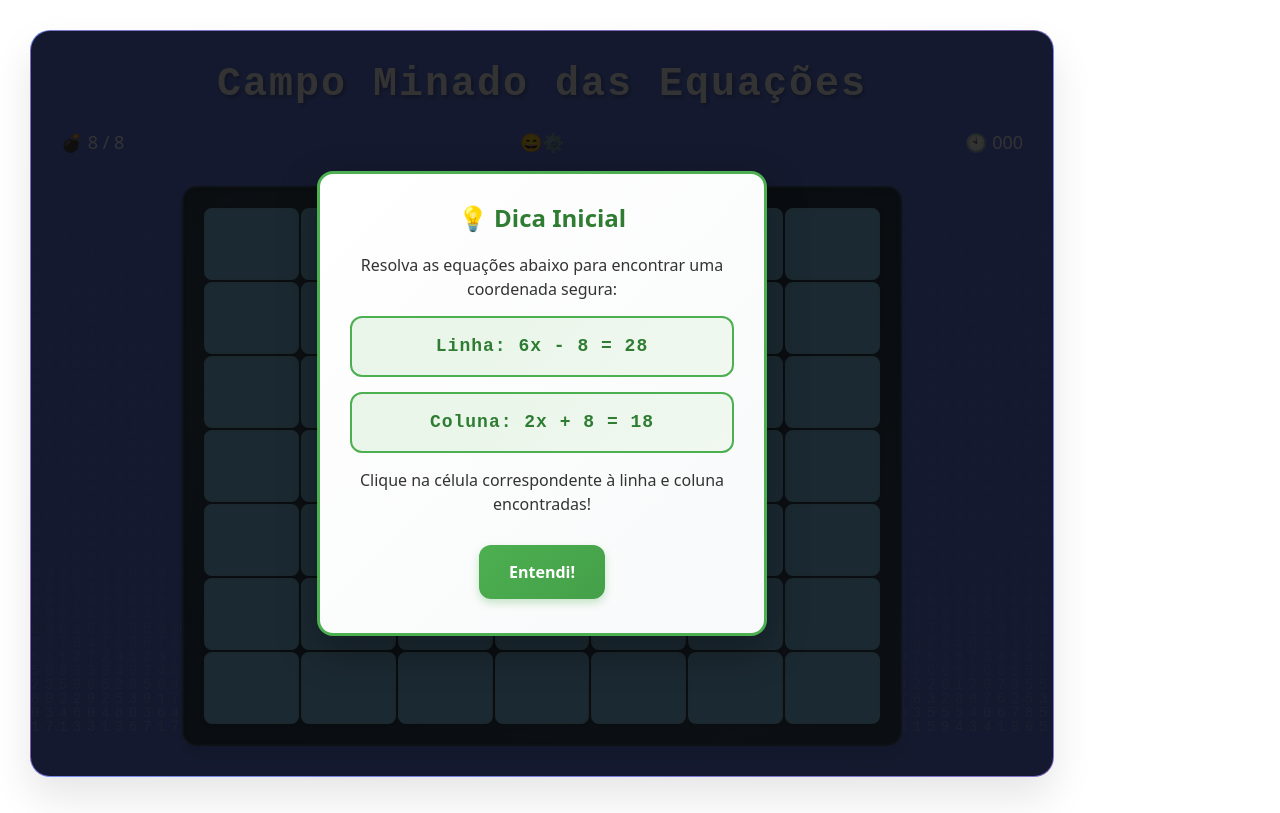
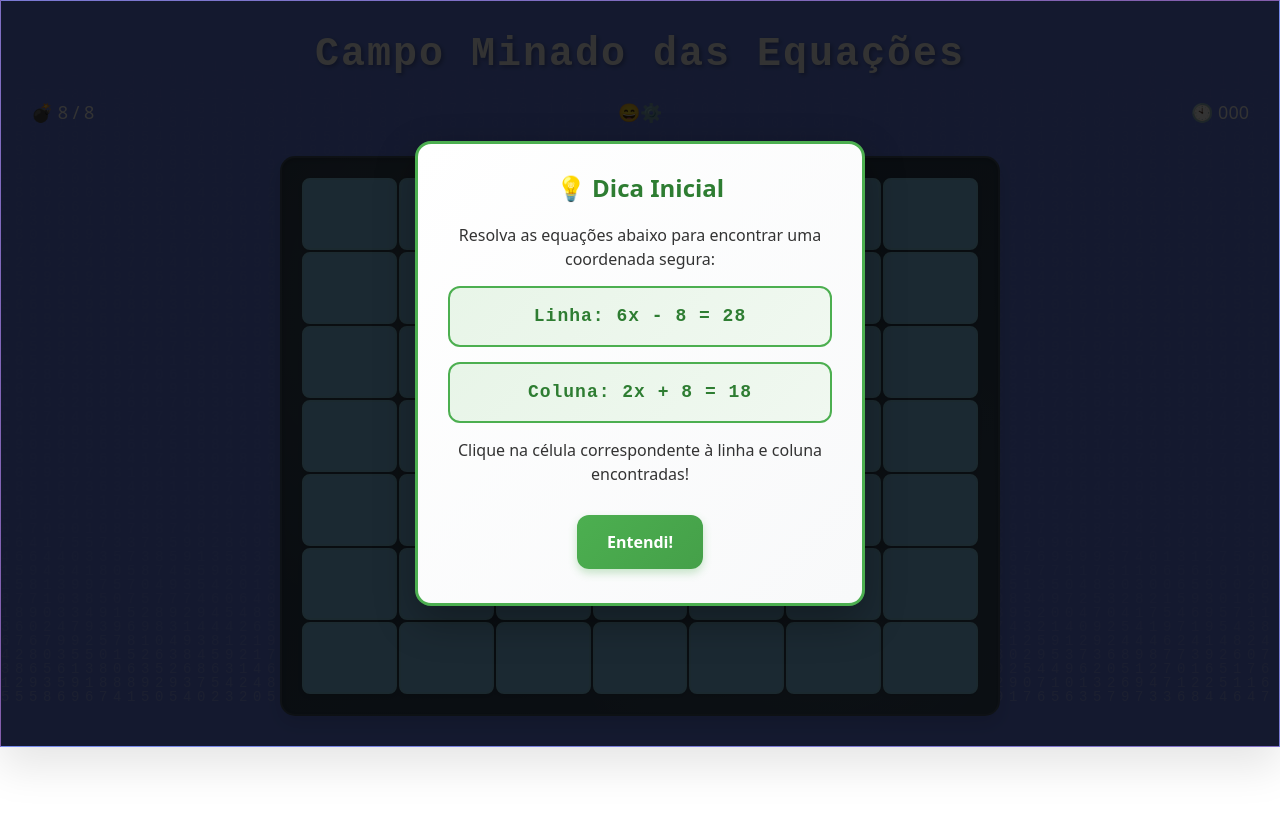
Before and after one commit to IgorMozetic/campo-minado-pem, a React app: page / in a window 1280 px wide. Built offline with nearby package versions, Linux system fonts and the light colour scheme.

Commit message:
style: adjust background to fullscreen

```diff
--- a/src/AppStyle.js
+++ b/src/AppStyle.js
@@ -2,13 +2,11 @@ import styled from "styled-components";
 
 export const Wrapper = styled.div`
   background: linear-gradient(135deg, #667eea 0%, #764ba2 100%);
-  border-radius: 20px;
   color: white;
   display: inline-block;
   padding: 30px;
-  margin: 30px;
-  width: 80%;
-  height: 90%;
+  width: 100%;
+  height: 100%;
   box-shadow: 0 20px 40px rgba(0, 0, 0, 0.1);
   border: 1px solid rgba(255, 255, 255, 0.1);
   backdrop-filter: blur(10px);
@@ -19,7 +17,7 @@ export const Wrapper = styled.div`
 export const Title = styled.h1`
   text-align: center;
   height: 5%;
-  font-family: 'Orbitron', monospace;
+  font-family: "Orbitron", monospace;
   font-weight: 700;
   font-size: 2.5rem;
   text-shadow: 2px 2px 4px rgba(0, 0, 0, 0.3);
```
